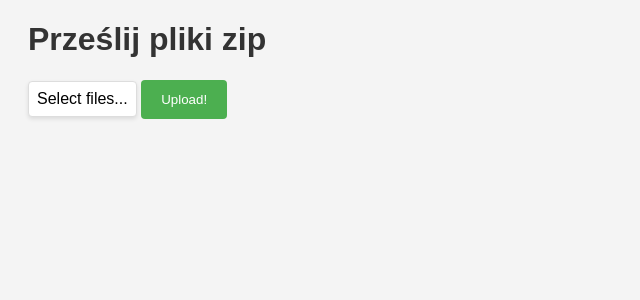
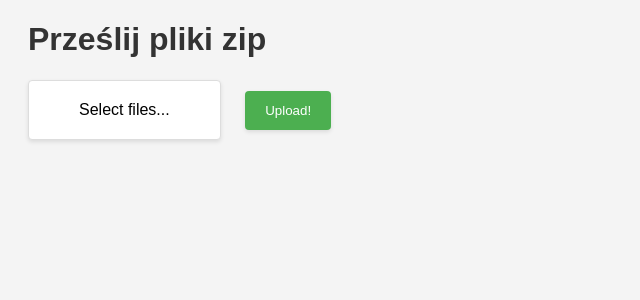
Before and after one commit to gzych98/simpack_server, a Flask app: page /upload_files in a window 1280 px wide. Shown: the part 74-374 px from the top of the page, without its empty margins (0-640 px from the left). Run offline with Flask 3, Linux system fonts and the light colour scheme.

Commit message:
Update style.css
zwiększono pole drag&drop

```diff
--- a/static/style.css
+++ b/static/style.css
@@ -70,7 +70,7 @@ body {
 
 .file-input {
     border: 1px solid #ddd;
-    padding: 8px;
+    padding: 20px 50px;
     border-radius: 4px;
     display: inline-block;
     cursor: pointer;
@@ -95,15 +95,18 @@ body {
   .submit-button {
     background-color: #4CAF50; /* Kolor tła */
     color: white; /* Kolor tekstu */
+    margin-left: 20px;
     padding: 12px 20px;
     border: none;
     border-radius: 4px;
     cursor: pointer;
+    box-shadow: 0 2px 4px rgba(0, 0, 0, 0.1);
     transition: all 0.2s ease;
   }
 
   .submit-button:hover {
     background-color: #45a049;
+    box-shadow: 0 4px 8px rgba(0, 0, 0, 0.2);
   }
 
   .message {
```
